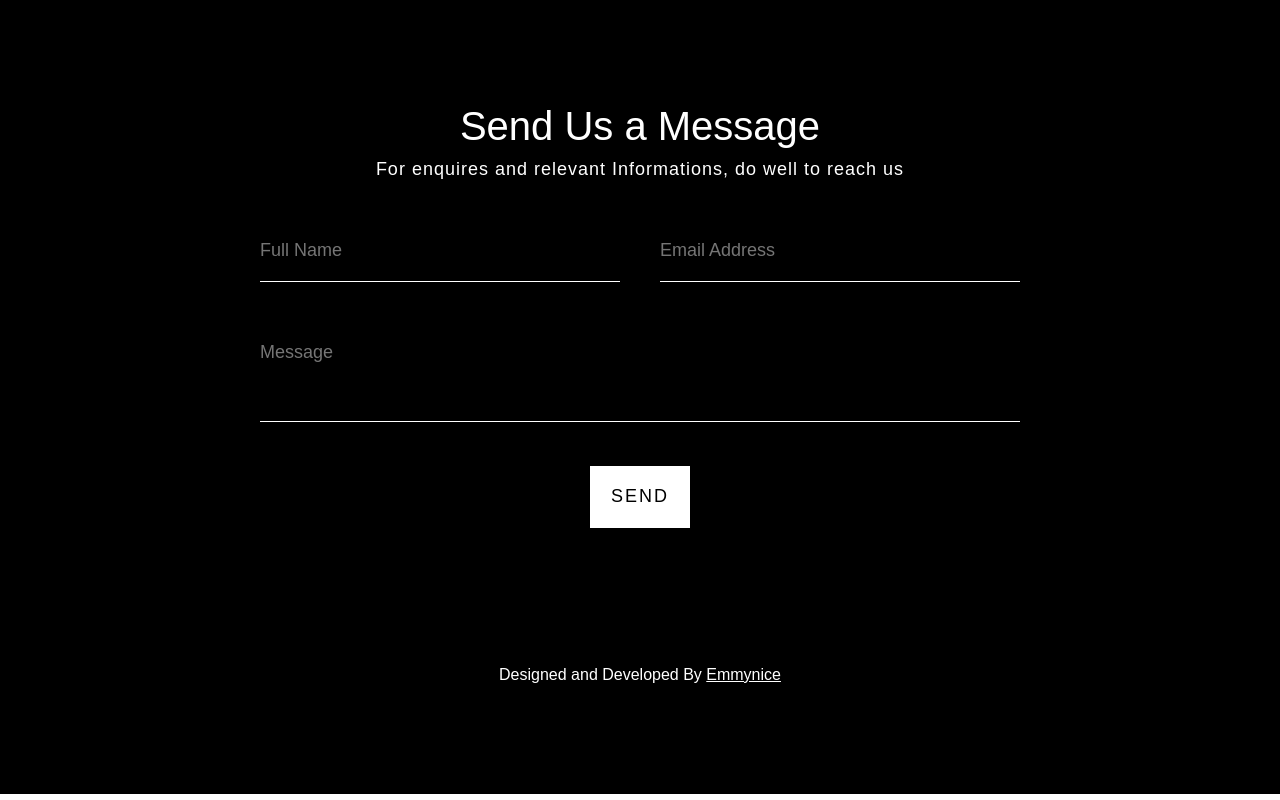
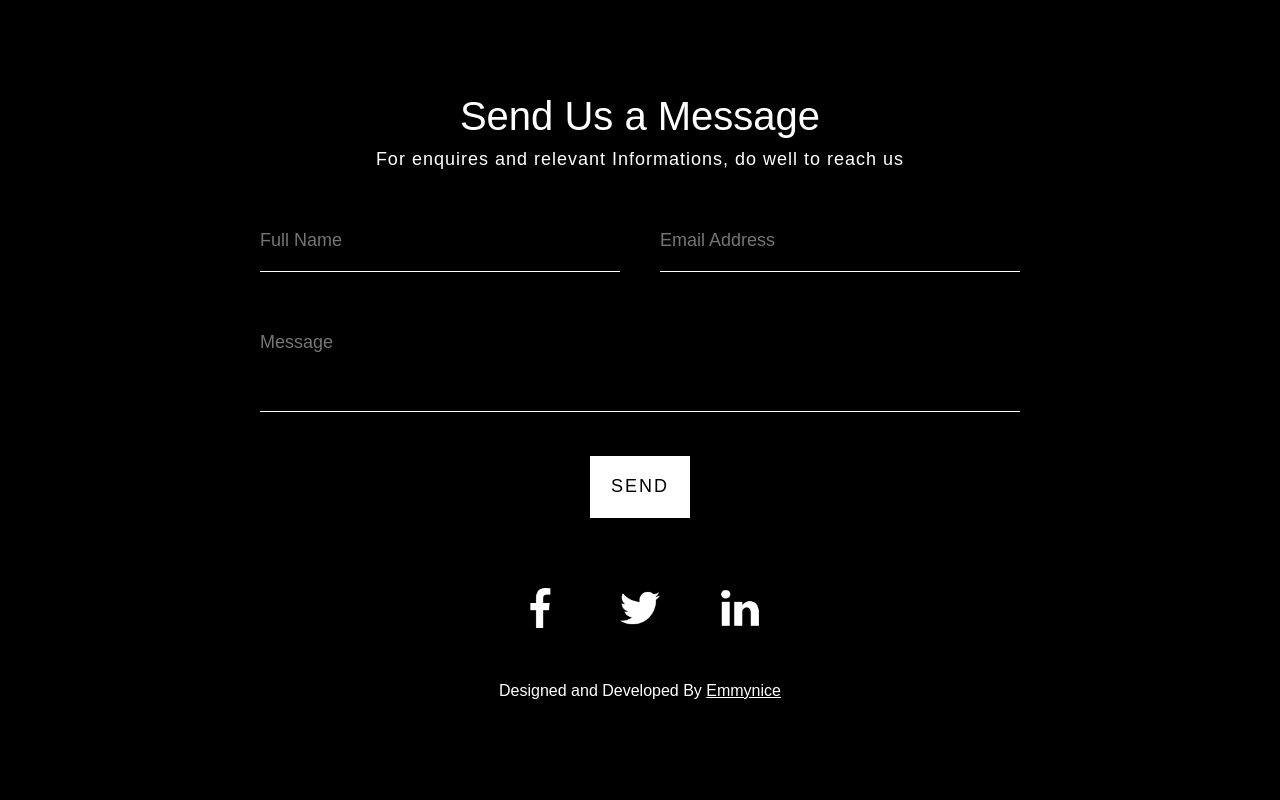
Before and after one commit to emmynice/Rebirth.github.io, a plain HTML site: page index.html in a window 1280 px wide. Shown: the part 5241-6041 px from the top of the page. Drawn offline with Linux system fonts and the light colour scheme.

Commit message:
Update index.html

```diff
--- a/index.html
+++ b/index.html
@@ -218,9 +218,9 @@
 			</div>
 			<div class="sci">
 				<ul>
-					<li><a href=""><img src="assets/facebook.png" alt=""></a></li>
-					<li><a href=""><img src="assets/twitter.png" alt=""></a></li>
-					<li><a href=""><img src="assets/linkedin.png" alt=""></a></li>
+					<li><a href=""><img src="facebook.png" alt=""></a></li>
+					<li><a href=""><img src="twitter.png" alt=""></a></li>
+					<li><a href=""><img src="linkedin.png" alt=""></a></li>
 				</ul>
 			</div>
 			<p class="copyright">Designed and Developed By <a href="">Emmynice</a></p>
```
